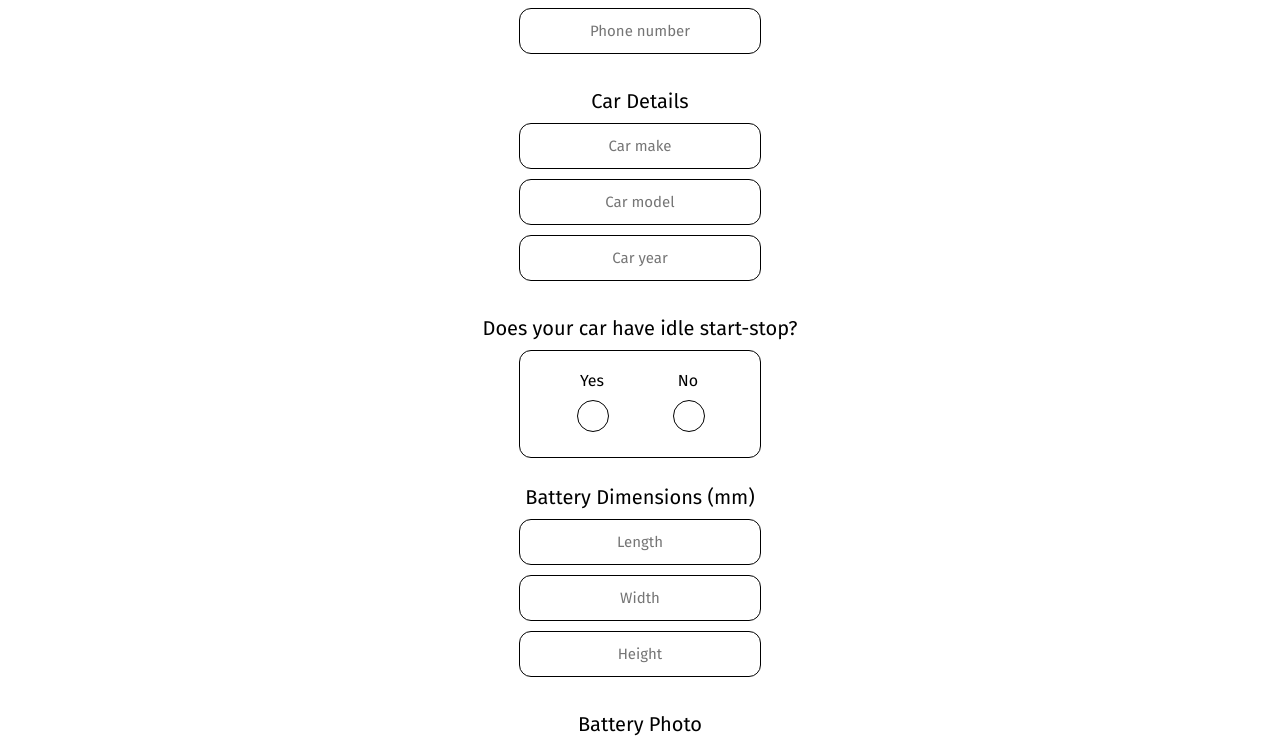
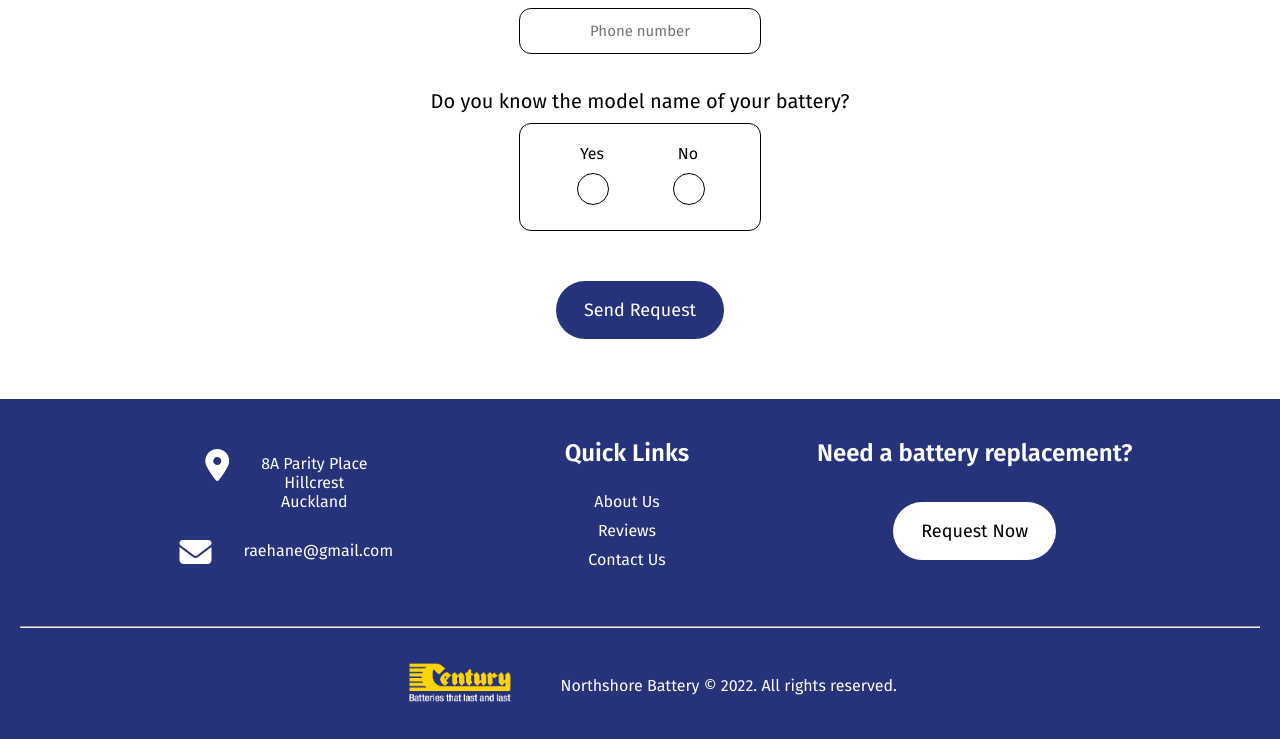
Before and after one commit to eksk325/ns-battery, a React (Create React App) app in the folder client/: page /reviews in a window 1280 px wide. Shown: the part 844-1583 px from the top of the page. Built offline with nearby package versions, Linux system fonts and the light colour scheme.

Commit message:
Added an extra option where if the customer knows the model name of the battery, then they don't have to enter car details or photos.

```diff
--- a/client/src/js/EnquiryForm.js
+++ b/client/src/js/EnquiryForm.js
@@ -1,14 +1,27 @@
+import { useState } from "react";
 import styles from "../styles/Enquiry.module.css";
 
 import ImageUpload from "./ImageUpload";
 
 function EnquiryForm() {
+  // If the user hasn't selected anything, then -1.
+  // If the user knows their model name then 1, if not then 0.
+  const [knowModel, setKnowModel] = useState(-1);
+
   const selectYes = function () {
     document.getElementById("idleText").value = "있음 (유)";
   };
 
   const selectNo = function () {
     document.getElementById("idleText").value = "없음 (무)";
+  };
+
+  const modelYes = function () {
+    setKnowModel(1);
+  };
+
+  const modelNo = function () {
+    setKnowModel(0);
   };
 
   // Display information to the user when they submit
@@ -67,6 +80,50 @@ function EnquiryForm() {
           ></input>
         </div>
 
+        <label className={styles.sectionHeader}>
+          Do you know the model name of your battery?
+        </label>
+        <div className={styles.idleBox}>
+          <div
+            style={{
+              display: "flex",
+              flexDirection: "column",
+              alignItems: "center",
+              width: "40%",
+            }}
+          >
+            <label style={{ fontSize: "16px" }}>Yes</label>
+            <input
+              type="radio"
+              name="model"
+              value={"yes"}
+              id="yes"
+              required
+              onChange={modelYes}
+            ></input>
+          </div>
+          <div
+            style={{
+              display: "flex",
+              flexDirection: "column",
+              alignItems: "center",
+              width: "40%",
+            }}
+          >
+            <label style={{ fontSize: "16px" }}>No</label>
+            <input
+              type="radio"
+              name="model"
+              value={"no"}
+              id="no"
+              required
+              onChange={modelNo}
+            ></input>
+          </div>
+        </div>
+
+        {knowModel === 0 ? (
+          <div className={styles.request}>
             <div className={styles.car}>
               <label className={styles.sectionHeader}>Car Details</label>
               <input
@@ -148,7 +205,9 @@ function EnquiryForm() {
               name="idleText"
             />
 
-        <label className={styles.sectionHeader}>Battery Dimensions (mm)</label>
+            <label className={styles.sectionHeader}>
+              Battery Dimensions (mm)
+            </label>
             <div className={styles.battery}>
               <input
                 type="number"
@@ -182,10 +241,32 @@ function EnquiryForm() {
                   justifyContent: "center",
                 }}
               >
-            <label className={styles.sectionHeader}>Battery Photo</label>
+                <label className={styles.sectionHeader}>
+                  Battery Photo (optional)
+                </label>
               </div>
               <ImageUpload />
             </div>
+          </div>
+        ) : (
+          <div>
+            {knowModel === 1 ? (
+              <div>
+                <label className={styles.sectionHeader}>Model Name</label>
+                <input
+                  type="text"
+                  placeholder="e.g. NS60LMF"
+                  spellCheck="false"
+                  id="modelName"
+                  name="modelName"
+                  required
+                ></input>
+              </div>
+            ) : (
+              <div></div>
+            )}
+          </div>
+        )}
 
         <button className={styles.sendButton} type="submit">
           Send Request
```
Lines whose indentation alone changed are shown as unchanged.
